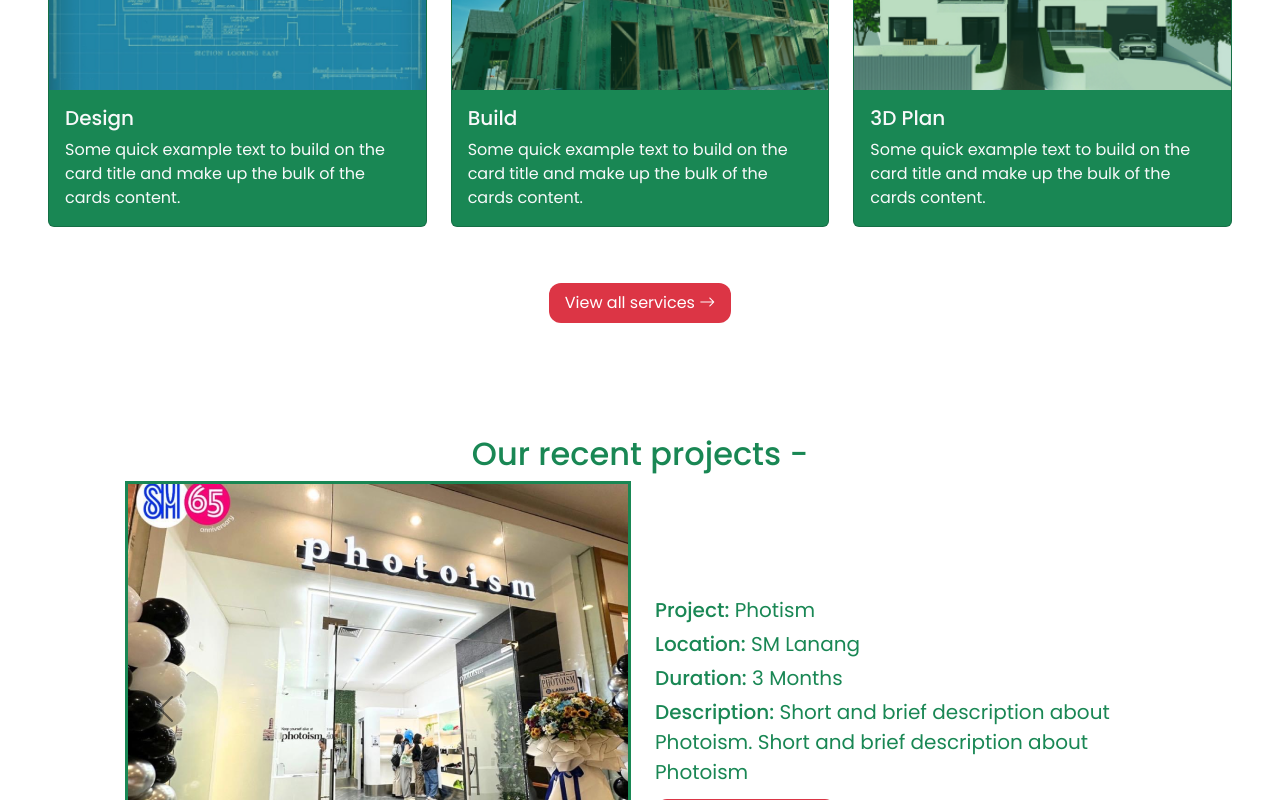
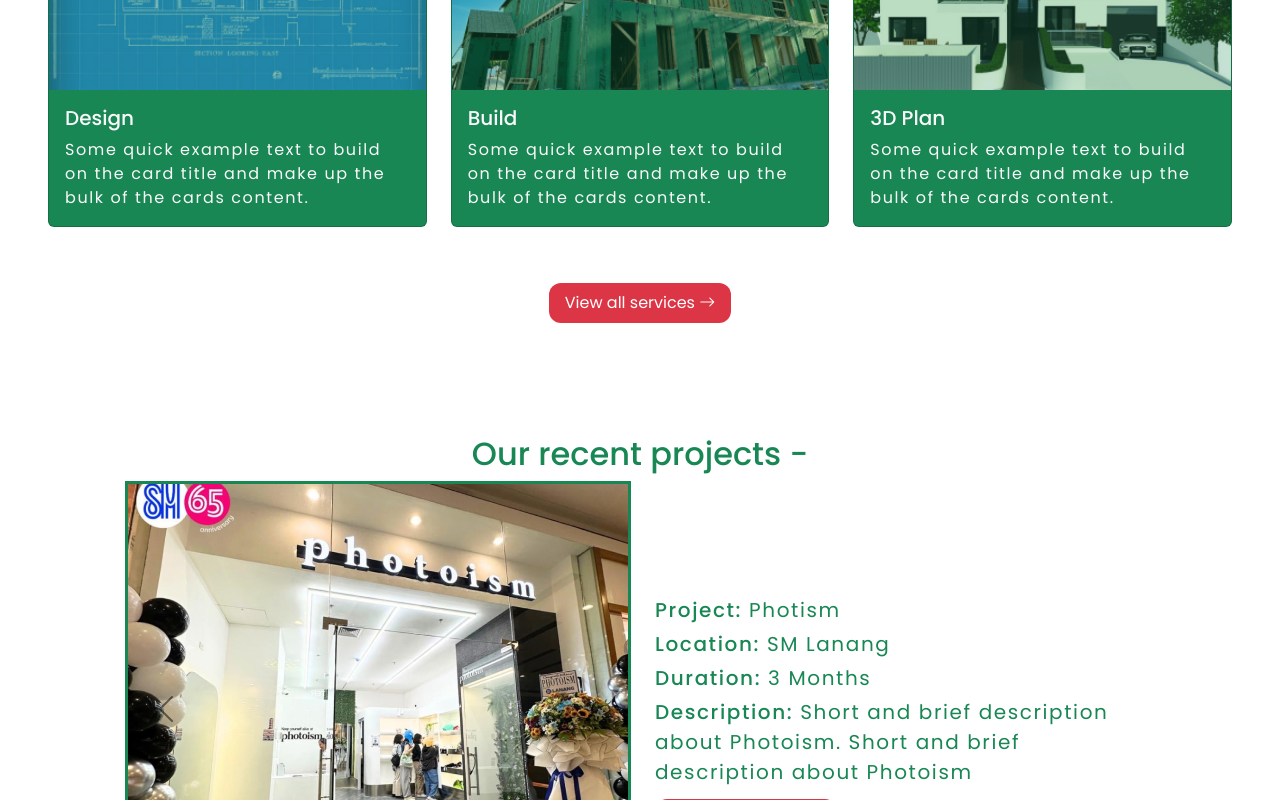
Before and after one commit to richard-geroka/HME-Project, a React (Vite) app in the folder client/: page / in a window 1280 px wide. Shown: the part 860-1660 px from the top of the page. Built offline with nearby package versions, Linux system fonts and the light colour scheme.

Commit message:
Update index.css and add letter spacing to all p tag for better readability

```diff
--- a/client/src/index.css
+++ b/client/src/index.css
@@ -7,7 +7,8 @@
   box-sizing: border-box;
 }
 
-Remove default margin body,
+/* Remove default margin  */
+body,
 h1,
 h2,
 h3,
@@ -18,6 +19,11 @@
 dl,
 dd {
   margin-block-end: 0;
+}
+
+/* For Readability */
+p {
+  letter-spacing: 0.1rem;
 }
 
 /* Remove list styles on ul, ol elements with a list role, which suggests default styling will be removed */
```
